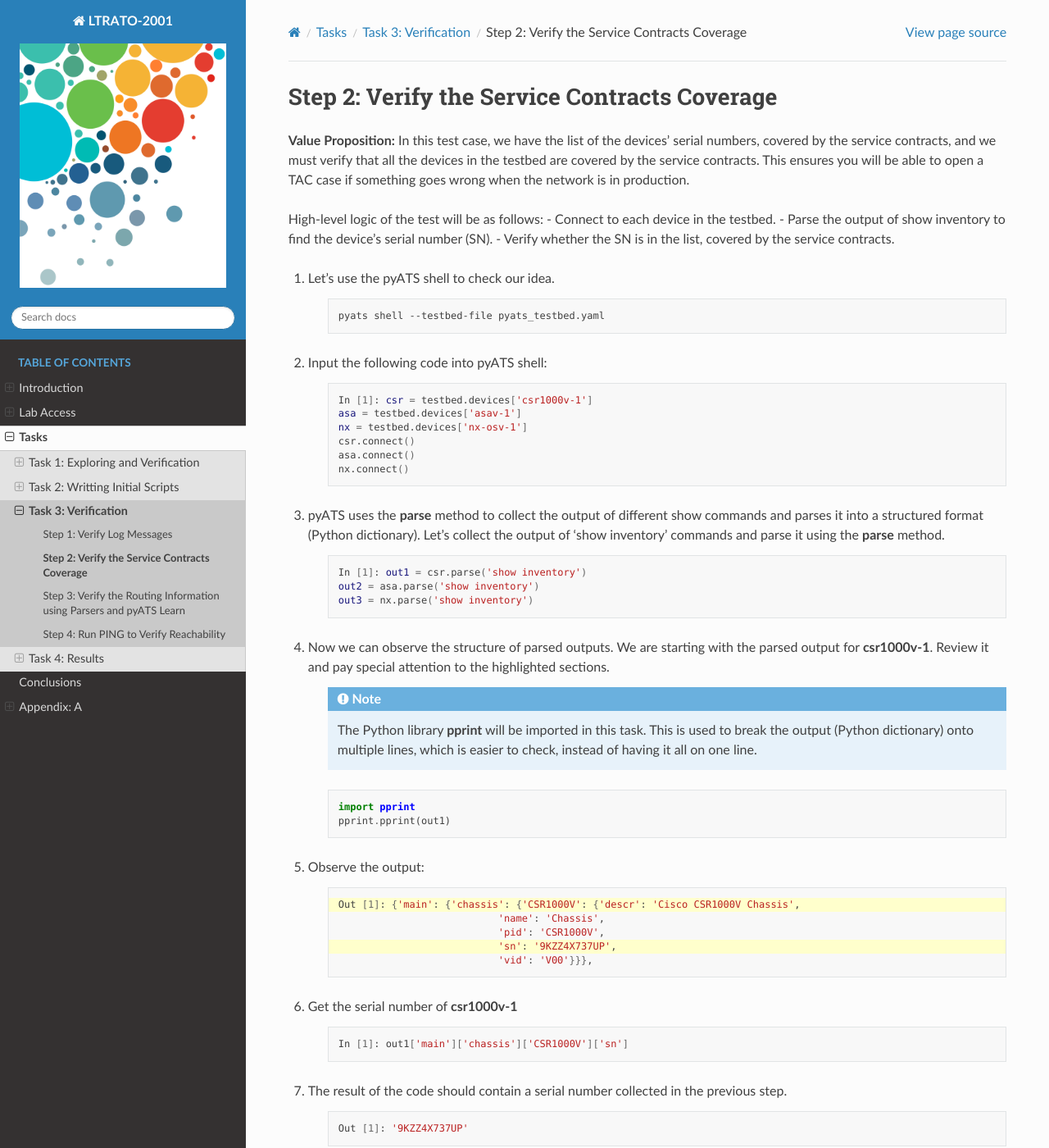
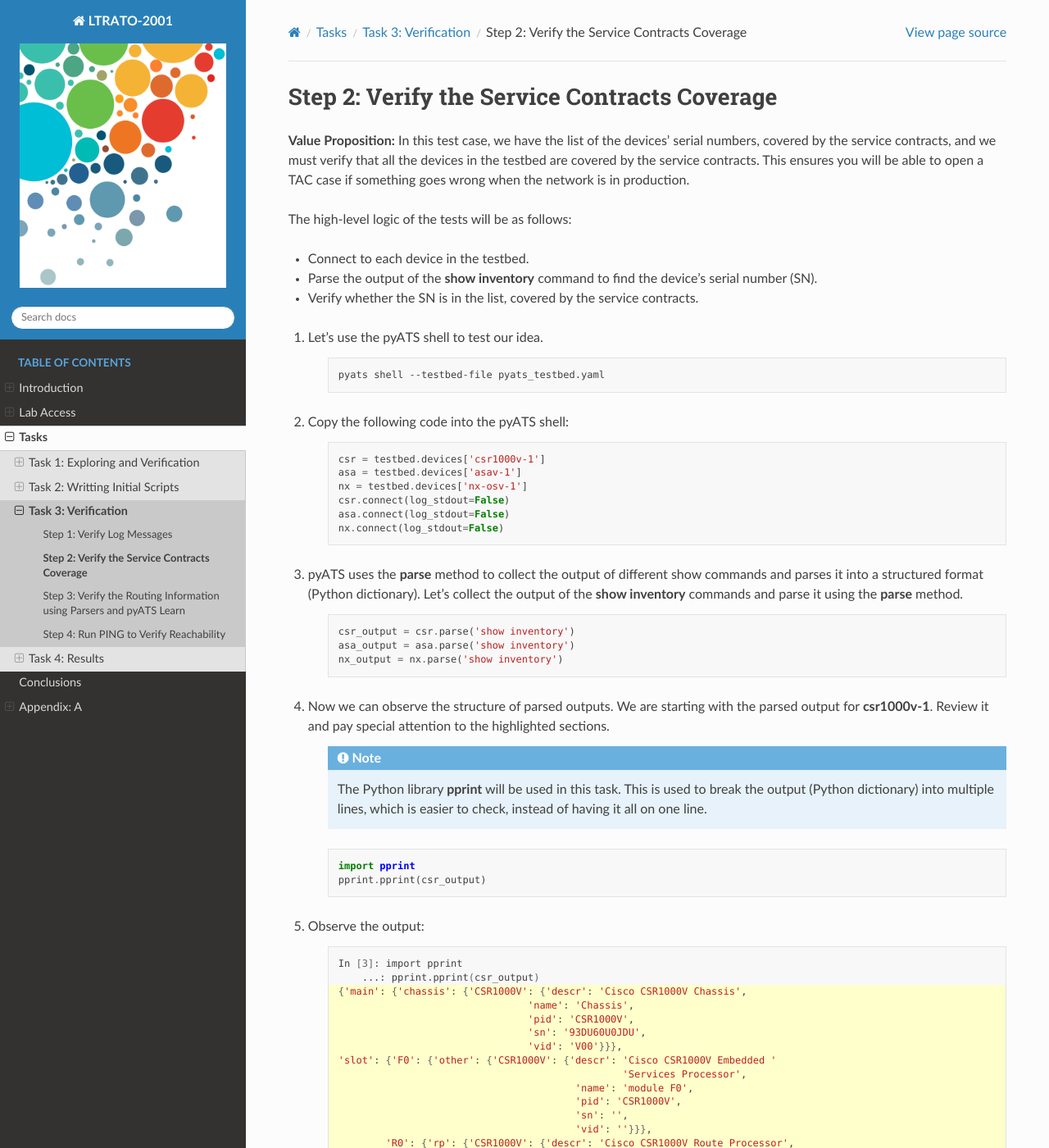
Before and after one commit to CiscoLives/LTRATO-2001, a Sphinx documentation site: the page built from docs/tasks/task3/step2.rst, in a window 1280 px wide and 1400 px high. Shown: the whole window at 82% size. Built offline with Sphinx 7.4.7 and the Read the Docs theme 2.0.0, drawn with Linux system fonts in a browser that asks for light colours; some of the changed text lies outside the part shown.

Commit message:
Reviewed step 2
Co-Authored-By: Jairo Leon <33960025+jaileon@users.noreply.github.com>

```diff
--- a/docs/tasks/task3/step2.rst
+++ b/docs/tasks/task3/step2.rst
@@ -3,95 +3,112 @@ Step 2: Verify the Service Contracts Coverage
 
 **Value Proposition:** In this test case, we have the list of the devices' serial numbers, covered by the service contracts, and we must verify that all the devices in the testbed are covered by the service contracts. This ensures you will be able to open a TAC case if something goes wrong when the network is in production.
 
-High-level logic of the test will be as follows:
+The high-level logic of the tests will be as follows:
+
 - Connect to each device in the testbed.
-- Parse the output of show inventory to find the device's serial number (SN).
+- Parse the output of the **show inventory** command to find the device's serial number (SN).
 - Verify whether the SN is in the list, covered by the service contracts.
 
-#. Let's use the pyATS shell to check our idea.
+#. Let's use the pyATS shell to test our idea.
 
     .. code-block:: bash
 
         pyats shell --testbed-file pyats_testbed.yaml
 
-#. Input the following code into pyATS shell:
+#. Copy the following code into the pyATS shell:
 
-    .. code-block:: bash
+    .. code-block:: python
 
-        In [1]: csr = testbed.devices['csr1000v-1']
+        csr = testbed.devices['csr1000v-1']
         asa = testbed.devices['asav-1']
         nx = testbed.devices['nx-osv-1']
-        csr.connect()
-        asa.connect()
-        nx.connect()
+        csr.connect(log_stdout=False)
+        asa.connect(log_stdout=False)
+        nx.connect(log_stdout=False)
 
-#. pyATS uses the **parse** method to collect the output of different show commands and parses it into a structured format (Python dictionary). Let's collect the output of 'show inventory' commands and parse it using the **parse** method.
+#. pyATS uses the **parse** method to collect the output of different show commands and parses it into a structured format (Python dictionary). Let's collect the output of the **show inventory** commands and parse it using the **parse** method.
 
-    .. code-block:: bash
+    .. code-block:: python
 
-        In [1]: out1 = csr.parse('show inventory')
-        out2 = asa.parse('show inventory')
-        out3 = nx.parse('show inventory')
+        csr_output = csr.parse('show inventory')
+        asa_output = asa.parse('show inventory')
+        nx_output = nx.parse('show inventory')
 
 #. Now we can observe the structure of parsed outputs. We are starting with the parsed output for **csr1000v-1**. Review it and pay special attention to the highlighted sections.
 
     .. note::
-        The Python library **pprint** will be imported in this task. This is used to break the output (Python dictionary) onto multiple lines, which is easier to check, instead of having it all on one line.
+        The Python library **pprint** will be used in this task. This is used to break the output (Python dictionary) into multiple lines, which is easier to check, instead of having it all on one line.
 
     .. code-block:: python
 
         import pprint
-        pprint.pprint(out1)
+        pprint.pprint(csr_output)
 
 #. Observe the output:
 
     .. code-block:: bash
-        :emphasize-lines: 1, 4
+        :emphasize-lines: 3-18
 
-        Out [1]: {'main': {'chassis': {'CSR1000V': {'descr': 'Cisco CSR1000V Chassis',
-                                   'name': 'Chassis',
-                                   'pid': 'CSR1000V',
-                                   'sn': '9KZZ4X737UP',
-                                   'vid': 'V00'}}},
+        In [3]: import pprint
+            ...: pprint.pprint(csr_output)
+        {'main': {'chassis': {'CSR1000V': {'descr': 'Cisco CSR1000V Chassis',
+                                        'name': 'Chassis',
+                                        'pid': 'CSR1000V',
+                                        'sn': '93DU60U0JDU',
+                                        'vid': 'V00'}}},
+        'slot': {'F0': {'other': {'CSR1000V': {'descr': 'Cisco CSR1000V Embedded '
+                                                        'Services Processor',
+                                                'name': 'module F0',
+                                                'pid': 'CSR1000V',
+                                                'sn': '',
+                                                'vid': ''}}},
+                'R0': {'rp': {'CSR1000V': {'descr': 'Cisco CSR1000V Route Processor',
+                                            'name': 'module R0',
+                                            'pid': 'CSR1000V',
+                                            'sn': 'JAB1303001C',
+                                            'vid': 'V00'}}}}}
 
 #. Get the serial number of **csr1000v-1**
 
-    .. code-block:: bash
+    .. code-block:: python
 
-        In [1]: out1['main']['chassis']['CSR1000V']['sn']
+        csr_output['main']['chassis']['CSR1000V']['sn']
 
 #. The result of the code should contain a serial number collected in the previous step.
 
     .. code-block:: bash
 
-        Out [1]: '9KZZ4X737UP'
+        In [4]: csr_output['main']['chassis']['CSR1000V']['sn']
+        Out [4]: '9KZZ4X737UP'
 
 #. Obtain the parsed output for **asav-1**
 
-    .. code-block:: bash
+    .. code-block:: python
 
-        In [1]: pprint.pprint(out2)
+        pprint.pprint(asa_output)
 
 #. Observe the output:
 
     .. code-block:: bash
 
-        Out [1]: {'Chassis': {'description': 'ASAv Adaptive Security Virtual Appliance',
-             'pid': 'ASAv',
-             'sn': '9ABUANH9G5F',
-             'vid': 'V01'}}
+        In [5]: pprint.pprint(asa_output)
+        {'Chassis': {'description': 'ASAv Adaptive Security Virtual Appliance',
+                    'pid': 'ASAv',
+                    'sn': '9AFQR3ND0EG',
+                    'vid': 'V01'}}
 
 #. Get the serial number of **asav-1**
 
-    .. code-block:: bash
+    .. code-block:: python
 
-        In [1]: out2['Chassis']['sn']
+        asa_output['Chassis']['sn']
 
 #. The result of the code should contain a serial number collected in the previous step.
 
     .. code-block:: bash
 
-        Out [1]: '9ABUANH9G5F'
+        In [6]: asa_output['Chassis']['sn']
+        Out[6]: '9AFQR3ND0EG'
 
 #. Obtain the parsed output for **nx-osv-1**
 
@@ -111,27 +128,28 @@ High-level logic of the test will be as follows:
 
 #. Get the serial number of **nx-osv-1**
 
-    .. code-block:: bash
+    .. code-block:: python
 
-        In [1]: out3['name']['Chassis']['serial_number']
+        nx_output['name']['Chassis']['serial_number']
 
 #. The result of the code should contain a serial number collected in the previous step.
 
     .. code-block:: bash
 
-        Out [1]: '9712TV4C2JF'
+        In [7]: nx_output['name']['Chassis']['serial_number']
+        Out[7]: '9EIFZPG7ZAM'
 
     Now we have all the needed information to write the next test script.
 
 #. Exit the pyATS shell using the **exit** command.
 
-#. Open the file task7_labpyats.py in Nano editor:
+#. Open the file task3step2.py in Nano editor:
 
     .. code-block:: bash
 
-        nano task7_labpyats.py
+        nano task3step2.py
 
-#. Review the content of the **Inventory** test case. Note that we use the data structure learned from pyATS shell in the previous step to extract a serial number from the output of **show inventory**:
+#. Review the content of the **Inventory** test case. Note that we use the data structure learned from the pyATS shell in the previous step to extract a serial number from the output of the **show inventory** command:
 
     .. code-block:: python
         :emphasize-lines: 5
@@ -139,18 +157,18 @@ High-level logic of the test will be as follows:
         @aetest.test
         def inventory(self,device):
             if device.os == 'iosxe':
-                out1 = device.parse('show inventory')
-                chassis_sn = out1['main']['chassis']['CSR1000V']['sn']
+                csr_output = device.parse('show inventory')
+                chassis_sn = csr_output['main']['chassis']['CSR1000V']['sn']
 
     .. note::
-        The path to fetch the serial number from the structures has been explored in the previous step with pyATS shell. Variables out2 and out3 are used:
+        The path to fetch the serial number from the structures has been explored in the previous step with the pyATS shell. Variables out2 and out3 are used:
 
     .. code-block:: python
         :emphasize-lines: 3
 
         elif device.os == 'nxos':
-            out2 = device.parse('show inventory')
-            chassis_sn = out2['name']['Chassis']['serial_number']
+            nx_output = device.parse('show inventory')
+            chassis_sn = nx_output['name']['Chassis']['serial_number']
 
     The serial number shown below is provided as an example. It would be different on the equipment in a lab.
 
@@ -158,22 +176,22 @@ High-level logic of the test will be as follows:
         :emphasize-lines: 3
 
         elif device.os == 'asa':
-            out3 = device.parse('show inventory')
-            chassis_sn = out3['Chassis']['sn']
+            asa_output = device.parse('show inventory')
+            chassis_sn = asa_output['Chassis']['sn']
 
 #. Exit Nano without saving, pressing:
 
     .. code-block:: bash
 
-        Ctrl+X
+        Ctrl + X
 
 #. Execute the test script and check the **Detailed Results** section.
 
     .. code-block:: bash
 
-        python task7_labpyats.py --testbed pyats_testbed.yaml
+        python task3step2.py --testbed pyats_testbed.yaml
 
-    What are the results of these testcases? All fails? Do you have a clue as to why? Continue for the correct answer.
+    What are the results of these testcases? All FAILED? Do you have a clue as to why? Continue reading to understand why.
 
     .. image:: ./images/task7_labpyats_1.png
         :width: 75%
@@ -181,46 +199,48 @@ High-level logic of the test will be as follows:
 
     |
 
-    All the tests have failed since we have serial numbers from a different network in our contract SNs list at the beginning of **task7_labpyats.py** file.
+    All the tests have failed because we have serial numbers from a different network in our contract SNs list at the beginning of **task3step2.py** file.
 
     .. code-block:: python
 
         contract_sn = ['9AQHSSAS8AU', '9Q3YV06WJ71', '9IFUH4GPSGL']
 
-#. Open the file task7_labpyats.py in Nano editor.
+#. Open the file task3step2.py in Nano editor.
 
     .. code-block:: bash
 
-        nano task7_labpyats.py
+        nano task3step2.py
 
 #. Replace the serial numbers in the list **contract_sn** with SNs from our testbed's equipment.
 
-#. When you finish, save changes to file task7_labpyats.py by pressing:
+#. When you finish, save changes to file task3step2.py by pressing:
 
     .. code-block:: bash
 
         Ctrl + O
-        File Name to Write: task7_labpyats.py
+        File Name to Write: task3step2.py
         Hit [Enter]
 
     .. note::
-        Correct SNs from testbed can be obtained also from previous script's output:
+        The correct SNs from testbed can be obtained also from the previous script's output:
 
-        2020-01-23T13:20:24: %AETEST-ERROR:Failed reason: 9AQHSSAS8AU is not covered by contract
+        .. code-block:: bash
 
-        <…>
+            2020-01-23T13:20:24: %AETEST-ERROR:Failed reason: 9AQHSSAS8AU is not covered by contract
 
-        2020-01-23T13:20:25: %AETEST-ERROR:Failed reason: 9Q3YV06WJ71 is not covered by contract
+            # ...
 
-        <…>
+            2020-01-23T13:20:25: %AETEST-ERROR:Failed reason: 9Q3YV06WJ71 is not covered by contract
 
-        2020-01-23T13:20:26: %AETEST-ERROR:Failed reason: 9IFUH4GPSGL is not covered by contract
+            # ...
+
+            2020-01-23T13:20:26: %AETEST-ERROR:Failed reason: 9IFUH4GPSGL is not covered by contract
 
 #. Еxecute the modified test script once again:
 
     .. code-block:: bash
 
-        python task7_labpyats.py --testbed pyats_testbed.yaml
+        python task3step2.py --testbed pyats_testbed.yaml
 
     Now all the testcases should succeed:
 
--- a/docs/tasks/task3/step3.rst
+++ b/docs/tasks/task3/step3.rst
@@ -22,9 +22,9 @@ The high-level logic of the test will be as follows:
         csr = testbed.devices['csr1000v-1']
         asa = testbed.devices['asav-1']
         nx = testbed.devices['nx-osv-1']
-        csr.connect()
-        asa.connect()
-        nx.connect()
+        csr.connect(log_stdout=False)
+        asa.connect(log_stdout=False)
+        nx.connect(log_stdout=False)
 
     pyATS uses the **learn** method to collect the set of show commands output for a feature configured on the device, in order to get its snapshot and store it into a structured format (Python dictionary).
 
--- a/task2step2.py
+++ b/task2step2.py
@@ -32,7 +32,7 @@ class common_setup(aetest.CommonSetup):
             except errors.ConnectionError:
                 self.failed(f"Failed to establish a connection to '{device.name}'")
             device_list.append(device)
-        # Pass list of devices to testcases
+        # Pass list of devices to test cases
         self.parent.parameters.update(dev=device_list)
 
 
--- a/task9_labpyats.py
+++ b/task9_labpyats.py
@@ -4,7 +4,7 @@
 import logging
 import re
 
-# To filter management networks from ping testcases
+# To filter management networks from ping test cases
 from ipaddress import IPv4Network
 
 from pyats import aetest
@@ -27,7 +27,7 @@ mgmt_net = IPv4Network('198.18.1.0/24')
 
 class MyCommonSetup(aetest.CommonSetup):
     """
-    CommonSetup class to prepare for testcases
+    CommonSetup class to prepare for test cases
     Establishes connections to all devices in testbed
     """
 
@@ -92,7 +92,7 @@ class PingTestcase(aetest.Testcase):
 
         log.info(f'Collected following IP addresses: {dest_ips}')
 
-        # run ping testcase for each collected dest_ips
+        # run ping test case for each collected dest_ips
 
         aetest.loop.mark(self.ping, dest_ip=dest_ips)
 
```
Also changed, not shown: docs/tasks/task3/step1.rst (+93 -87 lines), task3step1a.py (renamed from task62_labpyats.py, +20 -23 lines), task3step1b.py (renamed from task61_labpyats.py, +18 -18 lines), task3step2.py (renamed from task7_labpyats.py, +29 -27 lines), task8_labpyats.py (+4 -4 lines), docs/tasks/task3/images/asav-clear-logging-buffer.png (added).
